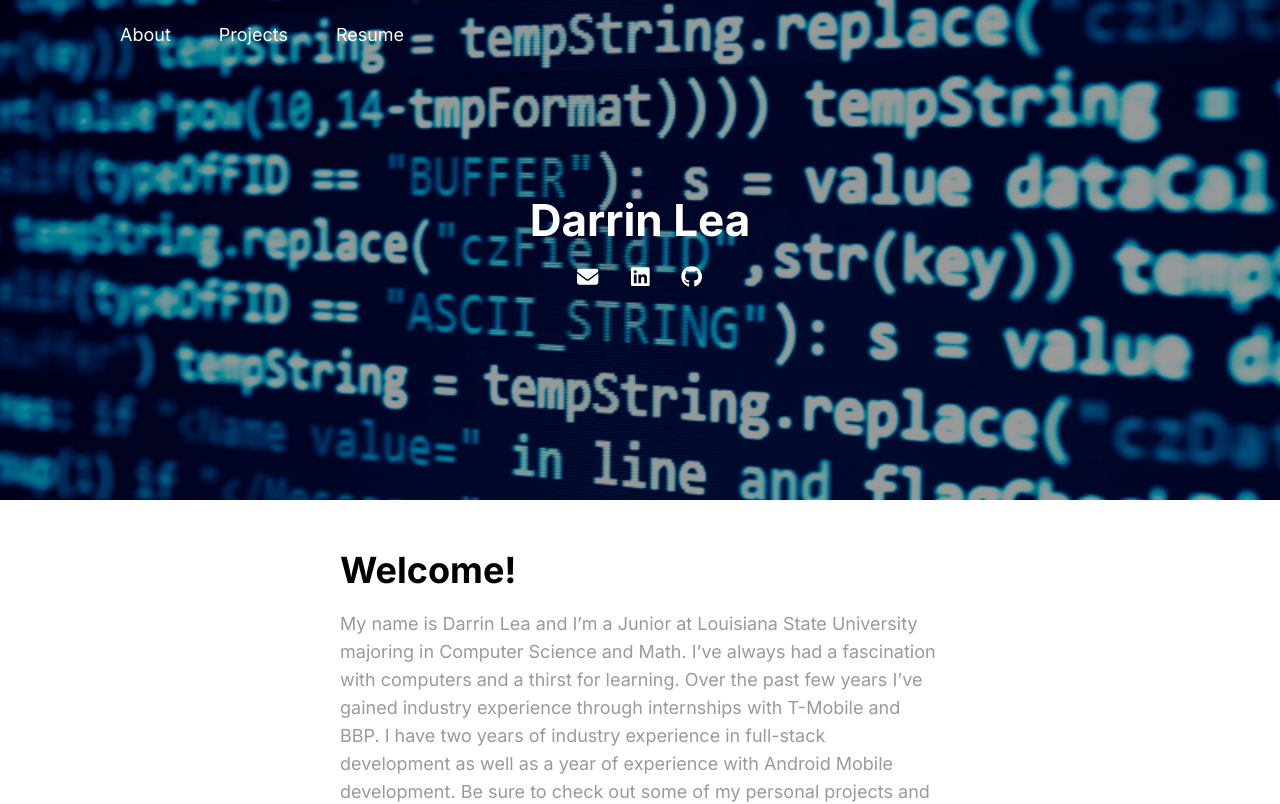
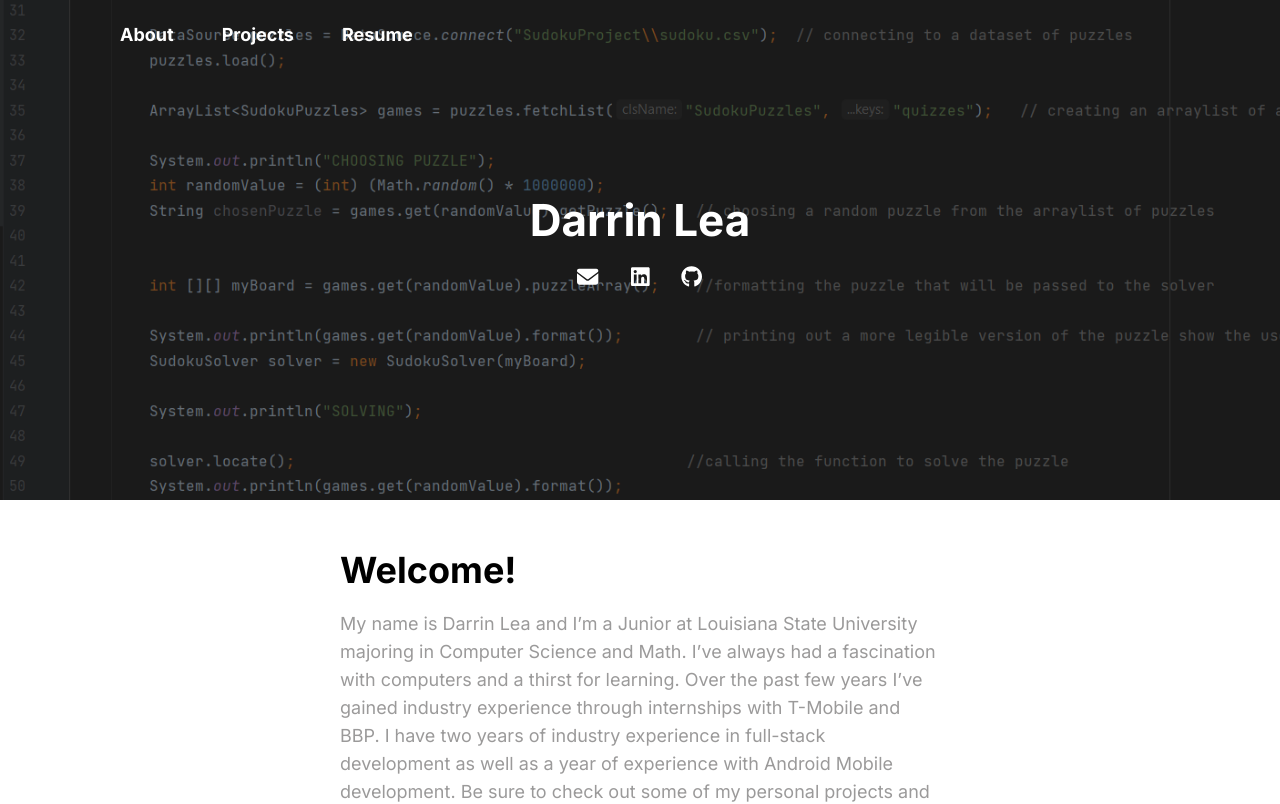
Before and after one commit to dlea8/darrin-website, a React (Create React App) app: page / in a window 1280 px wide. Shown: the top 804 px of the page. Built offline with nearby package versions, Linux system fonts and the light colour scheme.

Commit message:
change background image

```diff
--- a/src/Header/headerStyles.css
+++ b/src/Header/headerStyles.css
@@ -1,10 +1,9 @@
 .header {
-    background-color: darkgray;
-    background-image: url('../assets/wordsBackground.jpg');
+    background-color: var(--color-primary);
+    background-image: url('../assets/sudokuSolverCode.jpg');
     background-repeat: no-repeat;
     background-size: cover;
     height: 500px;
-    /* #98ff98 ; */
 }
 
 .header-wrapper {
--- a/src/NavBar/navbar.css
+++ b/src/NavBar/navbar.css
@@ -15,7 +15,7 @@
 
 .nav-item {
     font-size: large;
-    /* font-family: "Roboto Slab",serif; */
+    font-weight: bold;
     color: white;
     padding: 24px;
 }
--- a/src/NavBar/navbar.js
+++ b/src/NavBar/navbar.js
@@ -12,7 +12,6 @@ function NavBar() {
             <div onClick={e => scrollToSection("welcome-section")}><label className="nav-item">About</label></div>
             <div onClick={e => scrollToSection("projects-section")}><label className="nav-item">Projects</label></div>
             <div><a className="resume-link" href="https://darrinfiles.s3.us-east-2.amazonaws.com/Darrin+Lea+Resume+September+2022.pdf" target="None"><label className="nav-item">Resume</label></a></div>
-            {/* link to resume somehow */}
         </div>
 
     </div>
```
